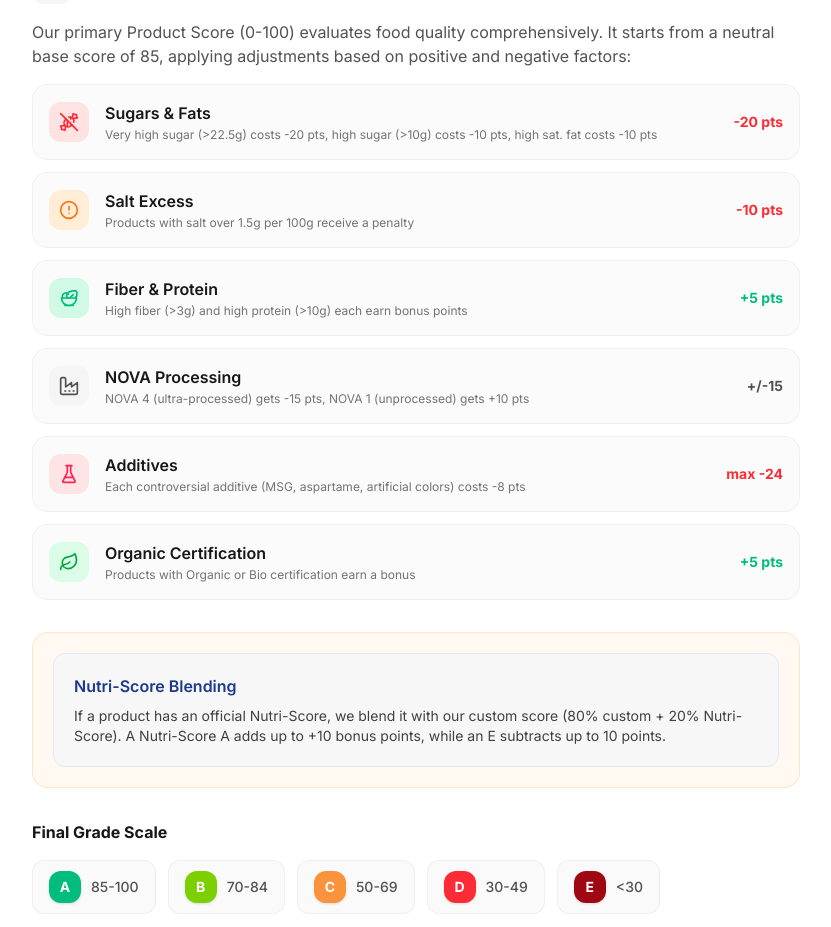
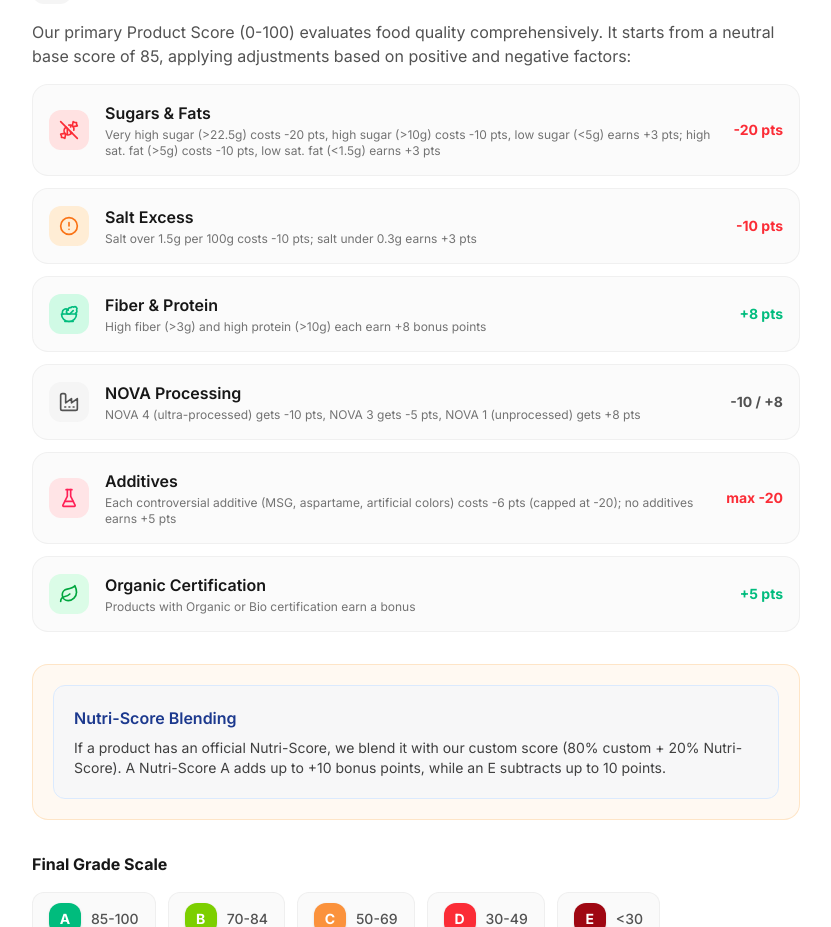
Before and after one commit to OussamaChkir/nutrika, a Next.js app: page /en/about in a window 1280 px wide. Shown: the part 1780-2707 px from the top of the page, without its empty margins (224-1055 px from the left). Built offline with nearby package versions, Linux system fonts and the light colour scheme; no server answers.

Commit message:
change text of about page

```diff
--- a/app/[locale]/about/page.tsx
+++ b/app/[locale]/about/page.tsx
@@ -191,7 +191,7 @@ export default function AboutPage() {
                                 pointsColor: "text-red-500",
                                 bgColor: "bg-red-100 dark:bg-red-900/30",
                                 iconColor: "text-red-500",
-                                detail: "Very high sugar (>22.5g) costs -20 pts, high sugar (>10g) costs -10 pts, high sat. fat costs -10 pts",
+                                detail: "Very high sugar (>22.5g) costs -20 pts, high sugar (>10g) costs -10 pts, low sugar (<5g) earns +3 pts; high sat. fat (>5g) costs -10 pts, low sat. fat (<1.5g) earns +3 pts",
                             },
                             {
                                 icon: CircleAlert,
@@ -200,34 +200,34 @@ export default function AboutPage() {
                                 pointsColor: "text-red-500",
                                 bgColor: "bg-orange-100 dark:bg-orange-900/30",
                                 iconColor: "text-orange-500",
-                                detail: "Products with salt over 1.5g per 100g receive a penalty",
+                                detail: "Salt over 1.5g per 100g costs -10 pts; salt under 0.3g earns +3 pts",
                             },
                             {
                                 icon: Salad,
                                 label: "Fiber & Protein",
-                                points: "+5 pts",
+                                points: "+8 pts",
                                 pointsColor: "text-emerald-500",
                                 bgColor: "bg-emerald-100 dark:bg-emerald-900/30",
                                 iconColor: "text-emerald-500",
-                                detail: "High fiber (>3g) and high protein (>10g) each earn bonus points",
+                                detail: "High fiber (>3g) and high protein (>10g) each earn +8 bonus points",
                             },
                             {
                                 icon: Factory,
                                 label: "NOVA Processing",
-                                points: "+/-15",
+                                points: "-10 / +8",
                                 pointsColor: "text-neutral-600 dark:text-neutral-400",
                                 bgColor: "bg-neutral-100 dark:bg-neutral-800",
                                 iconColor: "text-neutral-600 dark:text-neutral-400",
-                                detail: "NOVA 4 (ultra-processed) gets -15 pts, NOVA 1 (unprocessed) gets +10 pts",
+                                detail: "NOVA 4 (ultra-processed) gets -10 pts, NOVA 3 gets -5 pts, NOVA 1 (unprocessed) gets +8 pts",
                             },
                             {
                                 icon: FlaskConical,
                                 label: "Additives",
-                                points: "max -24",
+                                points: "max -20",
                                 pointsColor: "text-red-500",
                                 bgColor: "bg-rose-100 dark:bg-rose-900/30",
                                 iconColor: "text-rose-500",
-                                detail: "Each controversial additive (MSG, aspartame, artificial colors) costs -8 pts",
+                                detail: "Each controversial additive (MSG, aspartame, artificial colors) costs -6 pts (capped at -20); no additives earns +5 pts",
                             },
                             {
                                 icon: Leaf,
--- a/app/[locale]/product/[barcode]/page.tsx
+++ b/app/[locale]/product/[barcode]/page.tsx
@@ -260,8 +260,8 @@ export default async function ProductPage({ params }: ProductPageProps) {
                     <div className="space-y-2">
                         <h4 className="text-sm font-semibold text-blue-900 dark:text-blue-100">How are scores calculated?</h4>
                         <div className="text-xs text-blue-700/80 dark:text-blue-300/80 leading-relaxed space-y-1.5">
-                            <p><strong>Product Score (0-100):</strong> A comprehensive score starting at 85 points. It's penalized for high sugar, saturated fat, salt, harmful additives, and heavy processing (NOVA group). It's rewarded for fiber, protein, organic/vegan labels, and minimal processing. Finally, it's blended with the official Nutri-Score (80% custom + 20% Nutri-Score).</p>
-                            <p><strong>Letter Grade (A-E):</strong> Derived directly from the Product Score (A: 90-100, B: 75-89, C: 50-74, D: 25-49, E: &lt;25).</p>
+                            <p><strong>Product Score (0-100):</strong> A comprehensive score starting at 85 points. It&apos;s penalized for high sugar, saturated fat, salt, harmful additives, and heavy processing (NOVA 3–4). It&apos;s rewarded for low sugar/fat/salt, fiber, protein, organic/vegan labels, no additives, and minimal processing (NOVA 1). Finally, it&apos;s blended with the official Nutri-Score (80% custom + 20% Nutri-Score).</p>
+                            <p><strong>Letter Grade (A-E):</strong> Derived directly from the Product Score (A: 85-100, B: 70-84, C: 50-69, D: 30-49, E: &lt;30).</p>
                             <p><strong>Nutri-Score:</strong> Evaluates nutritional quality per 100g, penalizing energy, sugars, fat, and sodium, while rewarding fruits, vegetables, fiber, and protein.</p>
                             <p><strong>Eco-Score:</strong> Measures environmental impact evaluating farming, processing, packaging, and transport origins.</p>
                         </div>
```
